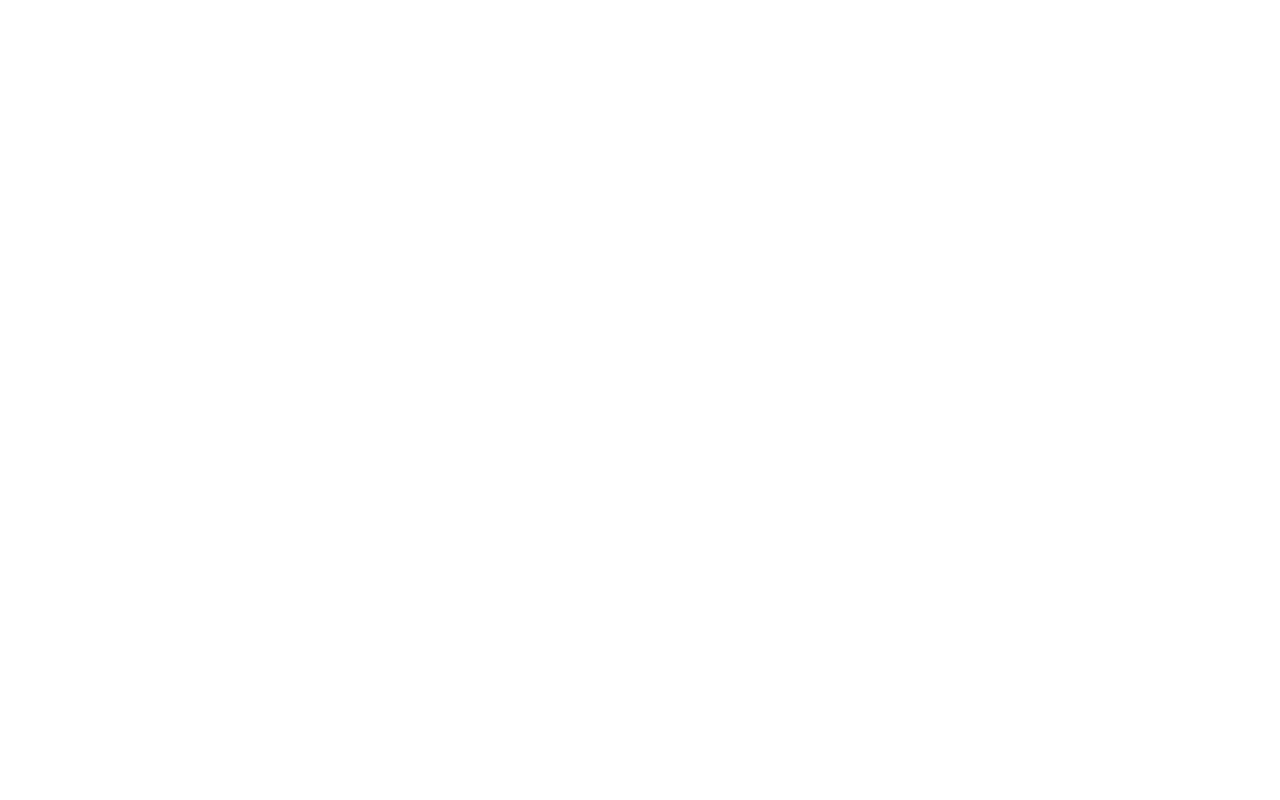
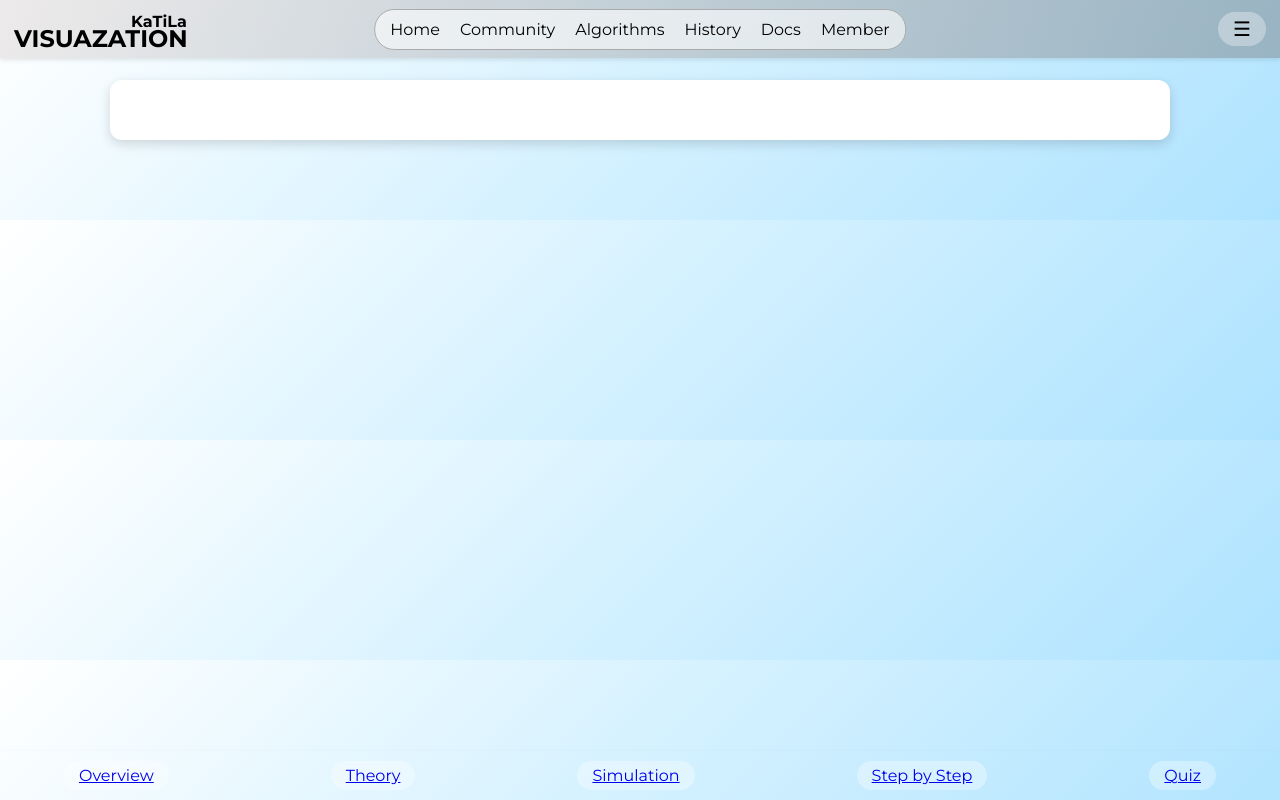
Before and after one commit to isnika/giaoDienWebHome, a plain HTML site: page BFS/quiz.html in a window 1280 px wide. Drawn offline with Linux system fonts and the light colour scheme.

Commit message:
Update code

```diff
--- a/BFS/main.css
+++ /dev/null
@@ -1,26 +0,0 @@
-body
-{
-    background: linear-gradient(
-        135deg,
-        rgba(255, 255, 255, 1),
-        rgba(212, 241, 255, 1),
-        rgba(174, 227, 255, 1)
-    );
-}
-.tool1
-{
-    background: linear-gradient(
-        to right,
-        rgba(210, 203, 203, 0.4),
-        rgba(108, 104, 104, 0.4));
-    box-shadow: 0 2px 4px rgba(0,0,0,0.1);
-    box-sizing: border-box
-}
-.tool2
-{
-    background: linear-gradient(
-        to right,
-        rgba(210, 203, 203, 0.28));
-    box-shadow: 0 2px 4px rgba(0,0,0,0.1);
-    box-sizing: border-box
-}
--- a/BFS/quiz.html
+++ b/BFS/quiz.html
@@ -0,0 +1,245 @@
+<!DOCTYPE html>
+<html lang = "en">
+    <head>
+        <meta charset="UTF-8">
+        <meta name="viewport" content="width=device-width, initial-scale=1.0">
+        <title>Main Interface</title>
+        <link rel="stylesheet" href="mainBFS.css">
+        <script src="mainBFS.js" defer></script>
+        <!-- Google Font: Montserrat for logo text -->
+        <link href="https://fonts.googleapis.com/css2?family=Montserrat:wght@400;700&display=swap" rel="stylesheet">
+        <style>
+            body
+            {
+                font-family: 'Montserrat', sans-serif;
+                margin: 0;
+                padding: 0;
+                height: auto;
+            }
+            .tool1  /* narbar */
+            {
+                position: fixed;
+                display: flex;
+                justify-content: space-between;
+                align-items: center;
+                padding: 5px 5%;
+                width: 100%;
+                top: 0;
+                left: 0;
+                z-index: 1000;
+            }
+            .tool2 /* navbar dưới */
+            {
+                display: flex;
+                justify-content: space-between;
+                align-items: center;
+                padding: 10px 5%;
+                width: 100%;
+                position: fixed;
+                bottom: 0;
+                left: 0;
+                z-index: 1000;
+            }
+            .frame-logo1
+            {
+                display: flex;
+                flex-direction: column;
+                font-weight: 700;
+                color: black;
+                margin-left:-50px;
+
+            }
+            .maintext-tool1
+            {
+                font-family: 'Montserrat', sans-serif;
+                font-weight: 550;
+                font-size: 24px;
+                color:black
+            }
+            .secondtext-tool1
+            {
+                font-family: 'Montserrat', sans-serif;
+                font-weight: 550;
+                font-size: 16px;
+                margin-left: 117px;
+                color: black;
+                position: relative;
+                top: 7px;
+
+            }
+            .menu /* khung menu */
+            {
+                display: flex;
+                gap: 20px;
+                padding: 10px 15px;
+                border: 1px solid #aaa;
+                border-radius: 20px;
+                position: absolute;
+                left: 50%;
+                transform: translateX(-50%);
+                background: rgba(255, 255, 255, 0.6);
+            }
+            .menu a
+            {
+                text-decoration: none;
+                color: #000000;
+                font-size: 16px;
+            }
+            .frame-icon
+            {
+                display: flex;
+                gap: 20px;
+                padding: 5px 15px;
+                border: 0;
+                border-radius: 20px;
+                background: rgba(255, 255, 255, 0.33);
+                margin-right: -50px;
+            }
+            .menu_icon
+            {
+                font-size: 20px;
+                cursor: pointer;
+            }
+
+            .overview
+            {
+                display: flex;
+                gap: 20px;
+                padding: 5px 15px;
+                border: 0;
+                border-radius: 20px;
+                background: rgba(255, 255, 255, 0.33);
+
+            }
+            .theory
+            {
+                display: flex;
+                gap: 20px;
+                padding: 5px 15px;
+                border: 0;
+                border-radius: 20px;
+                background: rgba(255, 255, 255, 0.33);
+            }
+            .simulation
+            {
+                display: flex;
+                gap: 20px;
+                padding: 5px 15px;
+                border: 0;
+                border-radius: 20px;
+                background: rgba(255, 255, 255, 0.33);
+
+            }
+            .stepbystep
+            {
+                display: flex;
+                gap: 20px;
+                padding: 5px 15px;
+                border: 0;
+                border-radius: 20px;
+                background: rgba(255, 255, 255, 0.33);
+
+            }
+            .quiz
+            {
+                display: flex;
+                gap: 20px;
+                padding: 5px 15px;
+                border: 0;
+                border-radius: 20px;
+                background: rgba(255, 255, 255, 0.33);
+
+            }
+            /* ly thuyet cua thuat toan */
+            .container
+            {
+                max-width: 1000px;
+                margin: auto;
+                background: white;
+                border-radius: 12px;
+                padding: 30px;
+                margin-top: 80px;    /* bằng chiều cao .tool1 */
+                margin-bottom: 80px; /* bằng chiều cao .tool2 */
+                box-shadow: 0 4px 12px rgba(0,0,0,0.15);
+            }
+            h1
+            {
+                margin-top: 0;
+                font-size: 2rem;
+                color: #0077b6;
+            }
+            h2
+            {
+                margin-top: 20px;
+                color: #0096c7;
+            }
+            img
+            {
+                display: block;
+                margin: 20px auto;
+                max-width: 100%;
+                height: auto;
+            }
+            pre
+            {
+                background: #f5f5f5;
+                padding: 12px;
+                border-radius: 8px;
+                overflow-x: auto;
+            }
+            @media (max-width: 768px)
+            {
+                .container
+                {
+                    padding: 15px;
+                }
+                h1
+                {
+                    font-size: 1.5rem;
+                }
+            }
+            /*khac */
+            button
+            {
+                padding: 10px 20px;
+                font-size: 16px;
+                margin-top: 20px;
+                cursor: pointer;
+            }
+        </style>
+    </head>
+    <body>
+        <header class="tool1">
+            <div class = "frame-logo1">
+                <span class="secondtext-tool1">KaTiLa</span>
+                <span class="maintext-tool1">VISUAZATION</span>
+            </div>
+
+            <nav class="menu">
+                <a href="#">Home</a>
+                <a href="#">Community</a>
+                <a href="#">Algorithms</a>
+                <a href="#">History</a>
+                <a href="#">Docs</a>
+                <a href="#">Member</a>
+
+            </nav>
+
+            <div class="frame-icon">
+                <span class = "menu_icon">&#9776;</span>
+            </div>
+        </header>
+
+        <header class="tool2">
+            <a href="../BFS/overview1.html" class="overview"><span>Overview</span></a>
+            <a href="../BFS/theory.html" class="theory"><span>Theory</span></a>
+            <a href="../BFS/simulation.html" class="simulation"><span>Simulation</span></a>
+            <a href="../BFS/stepbystep.html" class="stepbystep"><span>Step by Step</span></a>
+            <a href="../BFS/quiz.html" class="quiz"><span>Quiz</span></a>
+        </header>
+
+        <div class="container">
+
+        </div>
+    </body>
+</html>
```
Also changed, not shown: BFS/BFS.html (+2 -2 lines), BFS/overview1.html (+8 -22 lines), BFS/theory.html (+8 -22 lines), BFS/main.js (deleted), BFS/mainBFS.js (added).
